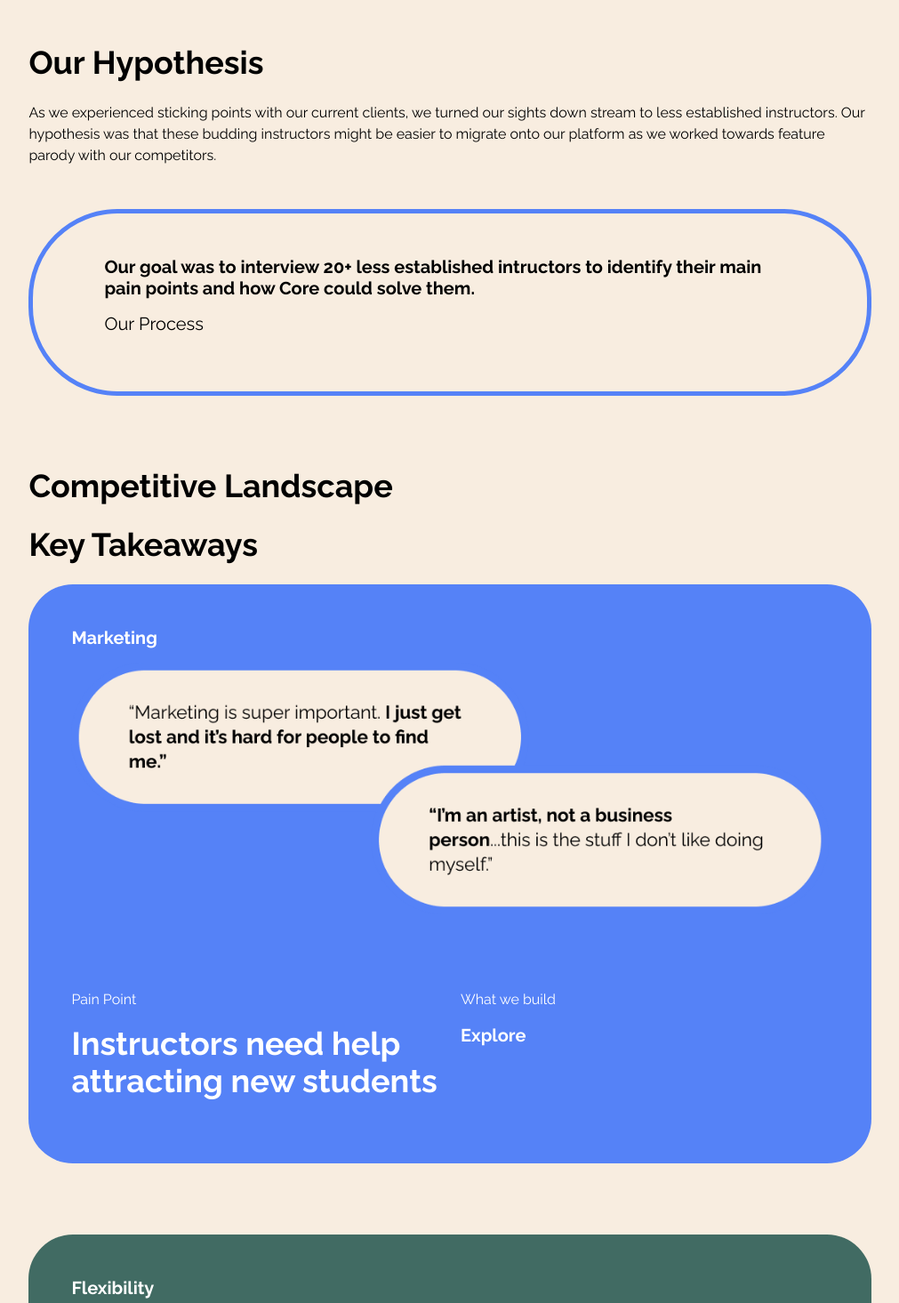
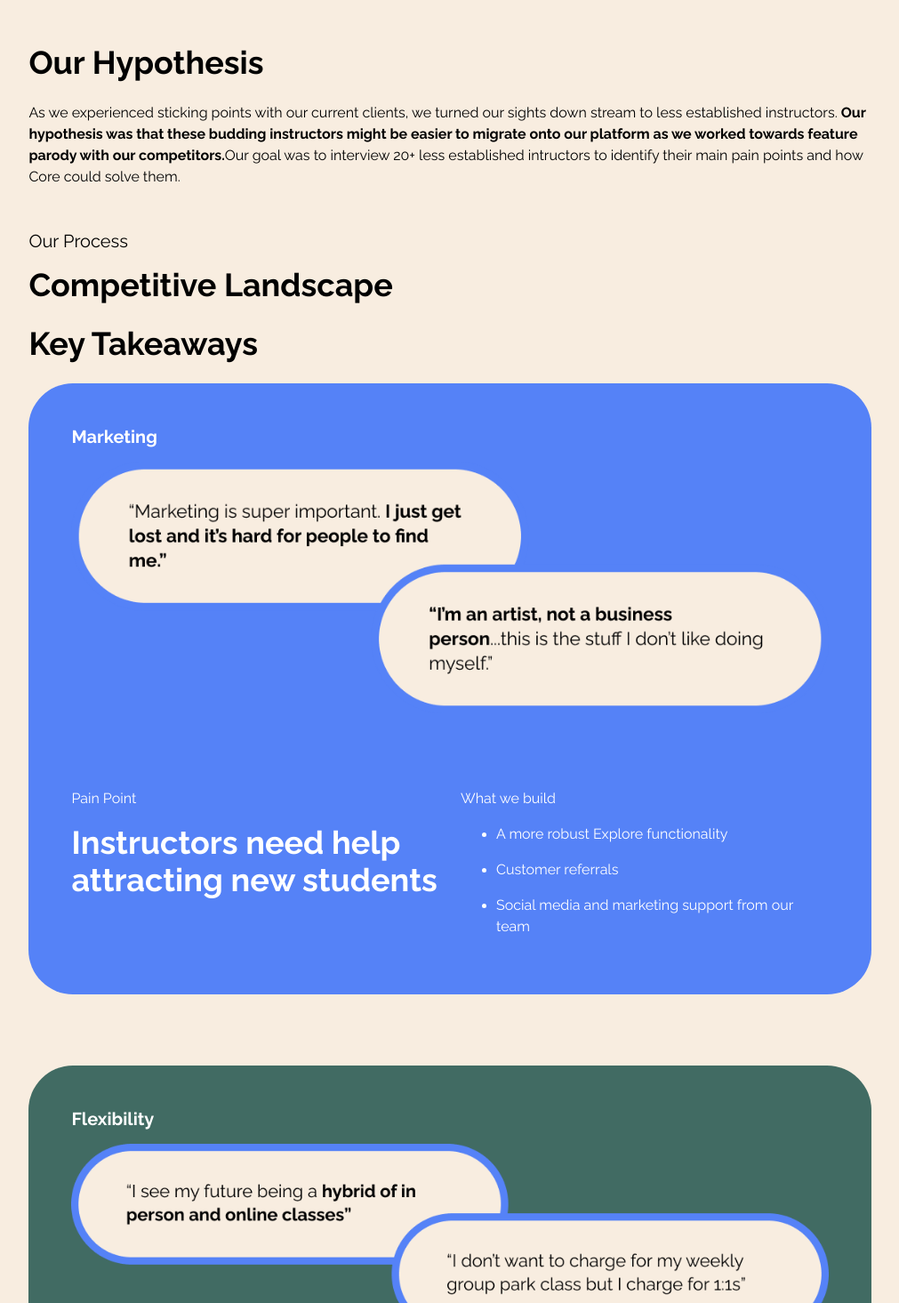
Before and after one commit to hottinet/casey-site-v2, a Next.js app: page /customer-discovery in a window 1280 px wide. Shown: the part 1045-2510 px from the top of the page at 89% size, without its empty margins (134-1145 px from the left). Built offline with nearby package versions, Linux system fonts and the light colour scheme.

Commit message:
customers page edits

```diff
--- a/src/components/typography/Body.tsx
+++ b/src/components/typography/Body.tsx
@@ -4,7 +4,7 @@ import { MarginProps } from '../box/types';
 
 type BodyProps = Pick<MarginProps, 'mb'> & {
   className?: string;
-  children: string;
+  children: string | (string | React.ReactElement)[];
   bold?: boolean;
   padded?: boolean;
 };
--- a/src/pages/customer-discovery.tsx
+++ b/src/pages/customer-discovery.tsx
@@ -6,14 +6,15 @@ import FlexBox from '~/components/box/FlexBox';
 import GridBox from '~/components/box/GridBox';
 // import Divider from '~/components/Divider';
 import Image from '~/components/Image';
+import Link from '~/components/Link';
 import Layout from '~/components/meta/Layout';
 import DetailPickle from '~/components/pickles/DetailPickle';
 import NextProjectPickle from '~/components/pickles/NextProjectPickle';
 import StackedText from '~/components/StackedText';
 import Body from '~/components/typography/Body';
 import Heading from '~/components/typography/Heading';
-// import Heading from '~/components/typography/Heading';
 import Title from '~/components/typography/Title';
+import { CORE_PROGRAMS } from '~/constants/routing';
 
 const PickleStack = styled(StackedText)`
   margin-right: 7%;
@@ -43,13 +44,8 @@ const RedBox = styled(Box)`
   margin-bottom: ${({ theme }) => theme.spacing[80]};
 `;
 
-const OutlineBox = styled(Box)`
-  border-style: solid;
-  border-width: 5px;
-  border-color: ${({ theme }) => theme.colors.blue};
-  border-radius: 100px;
-  padding: 48px 80px;
-  margin-bottom: ${({ theme }) => theme.spacing[80]};
+const BoldSpan = styled.span`
+  font-weight: ${({ theme }) => theme.fontWeight.bold};
 `;
 
 const CustomerDiscovery: React.FC = () => (
@@ -60,7 +56,7 @@ const CustomerDiscovery: React.FC = () => (
     <DetailPickle>
       <PickleStack
         bottomText="Identify the painpoints of a Tier 3 intructor and solutions we can provide."
-        topText="Goal"
+        topText="The Goal"
       />
       <PickleStack
         bottomText="Reach out to and conduct interviews with potential users. Identify common pain points and possible solutions to present to investors."
@@ -90,7 +86,7 @@ const CustomerDiscovery: React.FC = () => (
           <Heading bold>Migrating Videos</Heading>
           <Body>
             Although Core offered unlimited video storage and white-glove
-            migration for a fee, Migrating all of their existing content was
+            migration for a fee, migrating all of their existing content was
             still an obstacle for instructors.
           </Body>
         </Box>
@@ -105,17 +101,17 @@ const CustomerDiscovery: React.FC = () => (
       <Title bold>Our Hypothesis</Title>
       <Body>
         As we experienced sticking points with our current clients, we turned
-        our sights down stream to less established instructors. Our hypothesis
-        was that these budding instructors might be easier to migrate onto our
-        platform as we worked towards feature parody with our competitors.
+        our sights down stream to less established instructors.{' '}
+        <BoldSpan>
+          {' '}
+          Our hypothesis was that these budding instructors might be easier to
+          migrate onto our platform as we worked towards feature parody with our
+          competitors.
+        </BoldSpan>
+        Our goal was to interview 20+ less established intructors to identify
+        their main pain points and how Core could solve them.
       </Body>
-      <OutlineBox>
-        <Heading bold>
-          Our goal was to interview 20+ less established intructors to identify
-          their main pain points and how Core could solve them.
-        </Heading>
-        <Heading>Our Process</Heading>
-      </OutlineBox>
+      <Heading>Our Process</Heading>
       <Title bold>Competitive Landscape</Title>
       <Title bold>Key Takeaways</Title>
       <BlueBox>
@@ -128,7 +124,19 @@ const CustomerDiscovery: React.FC = () => (
           </Box>
           <Box>
             <Body mb={16}>What we build</Body>
-            <Heading bold>Explore</Heading>
+            <ul>
+              <li>
+                <Body mb={16}>A more robust Explore functionality</Body>
+              </li>
+              <li>
+                <Body mb={16}>Customer referrals</Body>
+              </li>
+              <li>
+                <Body mb={16}>
+                  Social media and marketing support from our team
+                </Body>
+              </li>
+            </ul>
           </Box>
         </GridBox>
       </BlueBox>
@@ -145,7 +153,19 @@ const CustomerDiscovery: React.FC = () => (
           </Box>
           <Box>
             <Body mb={16}>What we build</Body>
-            <Heading bold>Explore</Heading>
+            <ul>
+              <li>
+                <Body mb={16}>
+                  Ticketed, free and donation-based class pricing
+                </Body>
+              </li>
+              <li>
+                <Body mb={16}>One-off pricing for each product</Body>
+              </li>
+              <li>
+                <Body mb={16}>Discount codes</Body>
+              </li>
+            </ul>
           </Box>
         </GridBox>
       </GreenBox>
@@ -156,16 +176,44 @@ const CustomerDiscovery: React.FC = () => (
           <Box>
             <Body mb={16}>Pain Point</Body>
             <Title bold>
-              Instructors are constantly experimenting with their offerings to
-              engage students
+              Instructors have a hard time holding students accountable,
+              especially virtually.
             </Title>
           </Box>
           <Box>
             <Body mb={16}>What we build</Body>
-            <Heading bold>Explore</Heading>
+            <ul>
+              <li>
+                <Body mb={16}>
+                  Surface more class history milestones for students and
+                  instructors
+                </Body>
+              </li>
+              <li>
+                <Body mb={16}>
+                  Guided programs
+                  <Link href={CORE_PROGRAMS} internal>
+                    See the project here.
+                  </Link>
+                </Body>
+              </li>
+            </ul>
           </Box>
         </GridBox>
       </RedBox>
+      <Heading bold>Other takeaways from our interviews</Heading>
+      <Body mb={24}>
+        <BoldSpan>Instructors want to have an app</BoldSpan> to increase
+        accesibility for students but do not have the resources to create one on
+        their own. This makes our iOS offering an important piece to keep in
+        play.
+      </Body>
+      <Body>
+        <BoldSpan>Producing high quality video content is hard.</BoldSpan> The
+        more resources we can provide around creating videos, the better. Any
+        ways that we can provide to communicate workouts outside of video can
+        also be helpful.
+      </Body>
       <Title bold>Key Learnings</Title>
     </ContentBox>
     <FlexBox justifyContent="flex-end" mt={128}>
```
